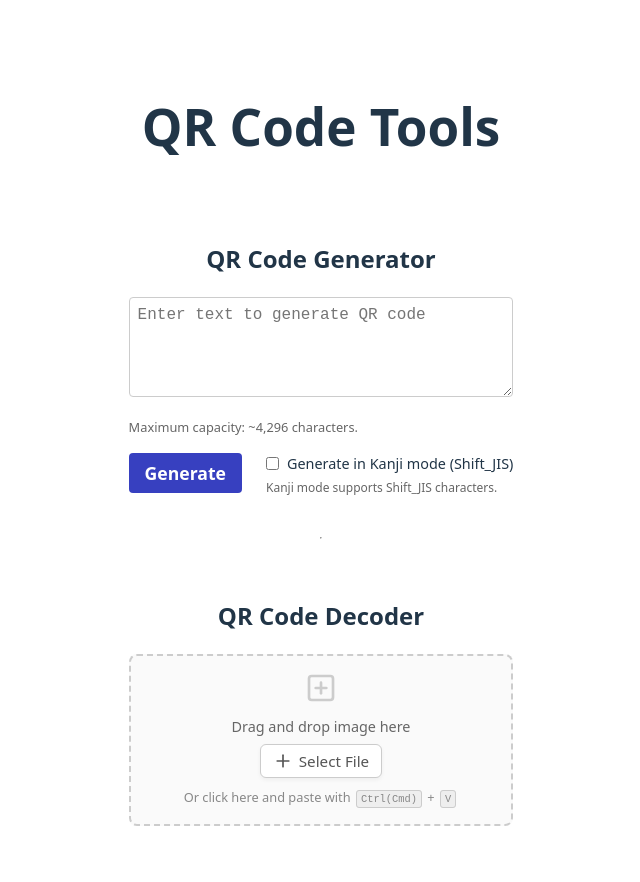
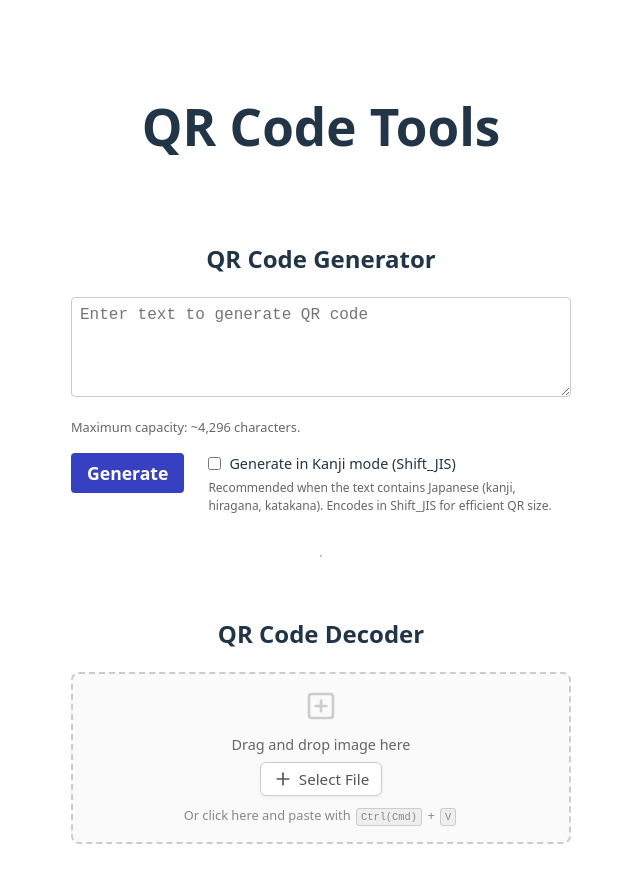
Before and after one commit to ta14-u/utility-tools, a React (Vite) app: page /utility-tools/qr-code-generator in a window 1280 px wide. Shown: the top 882 px of the page, without its empty margins (319-959 px from the left). Built offline with nearby package versions, Linux system fonts and the light colour scheme; the HTML template or start-up script is replaced by a standard one.

Commit message:
feat: エンコード字の説明文を詳しく

```diff
--- a/src/pages/QRCodeGenerator.tsx
+++ b/src/pages/QRCodeGenerator.tsx
@@ -203,7 +203,8 @@ const QRCodeGenerator = () => {
                 Generate in Kanji mode (Shift_JIS)
               </label>
               <div className="kanji-mode-hint">
-                Kanji mode supports Shift_JIS characters.
+                Recommended when the text contains Japanese (kanji, hiragana,
+                katakana). Encodes in Shift_JIS for efficient QR size.
               </div>
             </div>
           </div>
```
